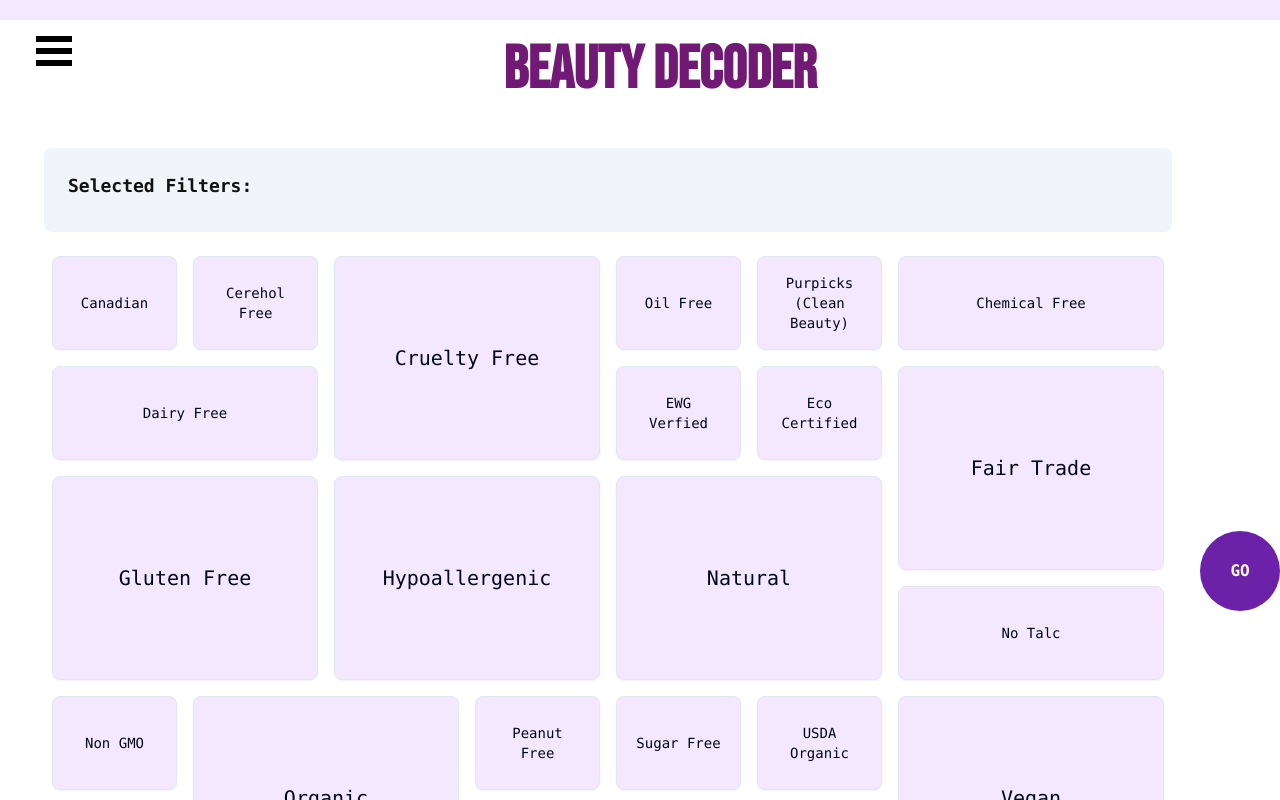
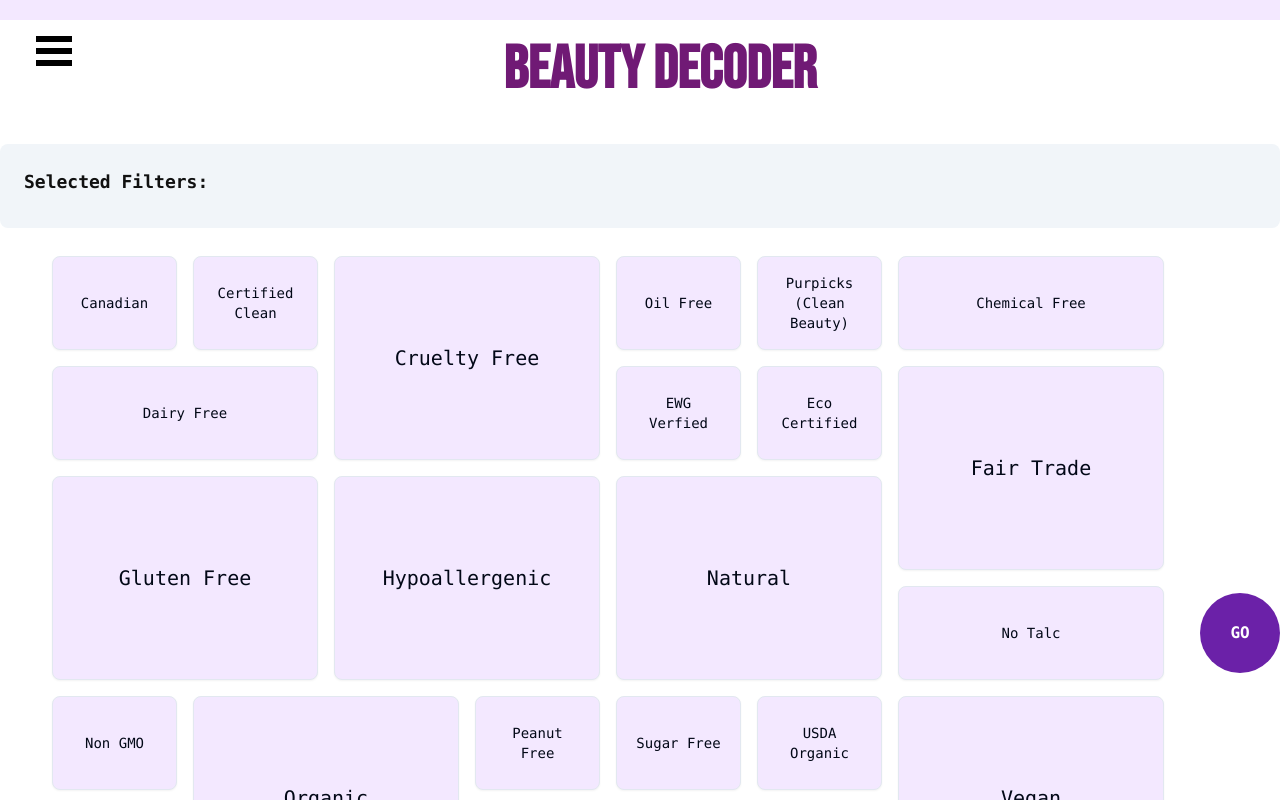
Before and after one commit to Kevasc/beauty-decoder, a Next.js app: page /decoder in a window 1280 px wide. Shown: the top 800 px of the page. Built offline with nearby package versions, Linux system fonts and the light colour scheme.

Commit message:
Pulled SelectedFilters out and made it into its own component, now the selected filters display on the filter & results page

```diff
--- a/src/app/decoder/page.tsx
+++ b/src/app/decoder/page.tsx
@@ -18,6 +18,7 @@ import { DetailsCard } from "@/components/DetailsCard";
 import Modal from "@/components/Modal";
 import DetailsModalContent from "@/components/DetailsModalContent";
 import FilterGridMosaic from "@/components/FilterCards";
+import { SelectedFilters } from "@/components/SelectedFilters";
 
 export type Product = {
   name: string;
@@ -104,15 +105,28 @@ const Decoder: React.FC = () => {
       );
     }
   );
+  const toggleFilter = (filter: string) => {
+    setSelectedFiltersList(
+      (prev) =>
+        prev.includes(filter)
+          ? prev.filter((f) => f !== filter) // Remove filter if already selected
+          : [...prev, filter] // Add filter if not selected
+    );
+  };
+
   console.log(filtersPicked);
   return (
     <div className="min-h-screen flex flex-col items-center justify-center">
       <div>
+        <SelectedFilters
+          selectedFilters={selectedFiltersList}
+          toggleFilter={toggleFilter}
+        />
         {filtersPicked === false ? (
           <div className="flex flex-row items-center">
             <FilterGridMosaic
               selectedFilters={selectedFiltersList}
-              setSelectedFilters={setSelectedFiltersList}
+              toggleFilter={toggleFilter}
             />
             <button
               className="bg-purple-800 text-white hover:bg-purple-900 h-14 ml-6 w-14 p-10 font-mono flex justify-center items-center font-bold uppercase rounded-full cursor-pointer"
--- a/src/components/FilterCards.tsx
+++ b/src/components/FilterCards.tsx
@@ -9,7 +9,7 @@ const filterTags: Array<{
   size: "small" | "medium" | "large";
 }> = [
   { name: "Canadian", id: "Canadian", size: "small" },
-  { name: "Cerohol free", id: "Cerehol Free", size: "small" },
+  { name: "CertClean", id: "Certified Clean", size: "small" },
   { name: "cruelty free", id: "Cruelty Free", size: "large" },
   { name: "oil free", id: "Oil Free", size: "small" },
   { name: "purpickstClean", id: "Purpicks (Clean Beauty)", size: "small" },
@@ -78,39 +78,13 @@ const FilterCard = ({
 
 const FilterGridMosaic = ({
   selectedFilters,
-  setSelectedFilters,
+  toggleFilter,
 }: {
   selectedFilters: string[]; // array of strings
-  setSelectedFilters: React.Dispatch<React.SetStateAction<string[]>>; // state setter function
+  toggleFilter: (filter: string) => void;
 }) => {
-  const toggleFilter = (filter: string) => {
-    setSelectedFilters(
-      (prev) =>
-        prev.includes(filter)
-          ? prev.filter((f) => f !== filter) // Remove filter if already selected
-          : [...prev, filter] // Add filter if not selected
-    );
-  };
-
   return (
     <div className="w-full max-w-6xl mx-auto p-1 ml-10">
-      <div className="mt-6 p-4 bg-secondary bg-purple-50 mb-4 rounded-lg">
-        <h3 className="text-lg font-semibold font-mono mb-2 p-2">
-          Selected Filters:
-        </h3>
-        <div className="flex flex-wrap font-mono gap-2">
-          {selectedFilters.map((filter) => (
-            <span
-              key={filter}
-              className="px-3 py-1 bg-primary rounded-full text-sm cursor-pointer"
-              onClick={() => toggleFilter(filter)}
-            >
-              {filter} ✕
-            </span>
-          ))}
-        </div>
-      </div>
-
       <div className="grid grid-cols-4 p-2 md:grid-cols-6 lg:grid-cols-8 gap-4 auto-rows-fr">
         {filterTags.map(({ id, size }) => (
           <FilterCard
--- /dev/null
+++ b/src/components/SelectedFilters.tsx
@@ -0,0 +1,26 @@
+export const SelectedFilters = ({
+  selectedFilters,
+  toggleFilter,
+}: {
+  selectedFilters: string[];
+  toggleFilter: (filter: string) => void;
+}) => {
+  return (
+    <div className="mt-6 p-4 bg-secondary bg-purple-50 mb-4 rounded-lg">
+      <h3 className="text-lg font-semibold font-mono mb-2 p-2">
+        Selected Filters:
+      </h3>
+      <div className="flex flex-wrap font-mono gap-2">
+        {selectedFilters.map((filter) => (
+          <span
+            key={filter}
+            className="px-3 py-1 bg-primary rounded-full text-sm cursor-pointer"
+            onClick={() => toggleFilter(filter)}
+          >
+            {filter} ✕
+          </span>
+        ))}
+      </div>
+    </div>
+  );
+};
```
